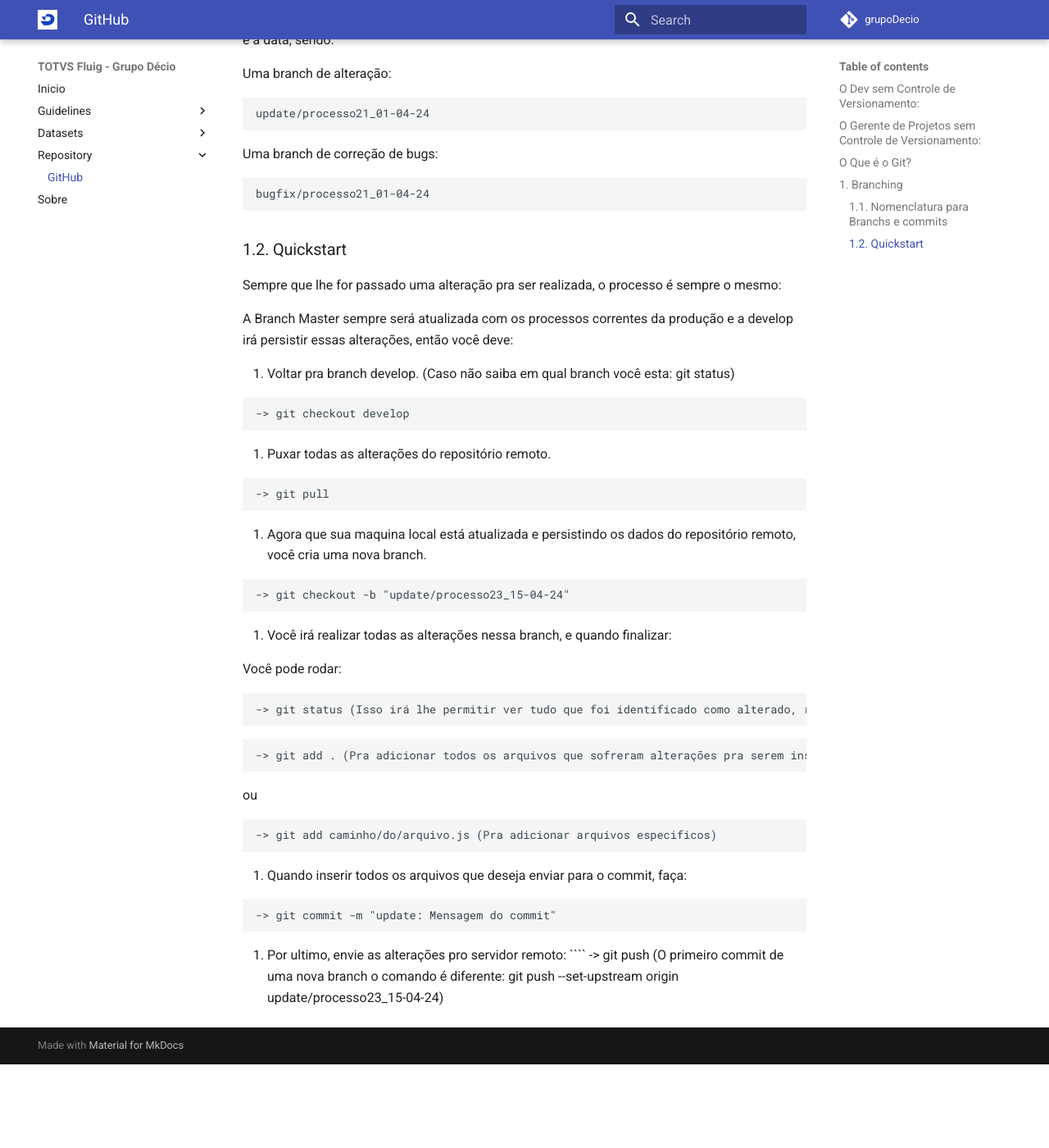
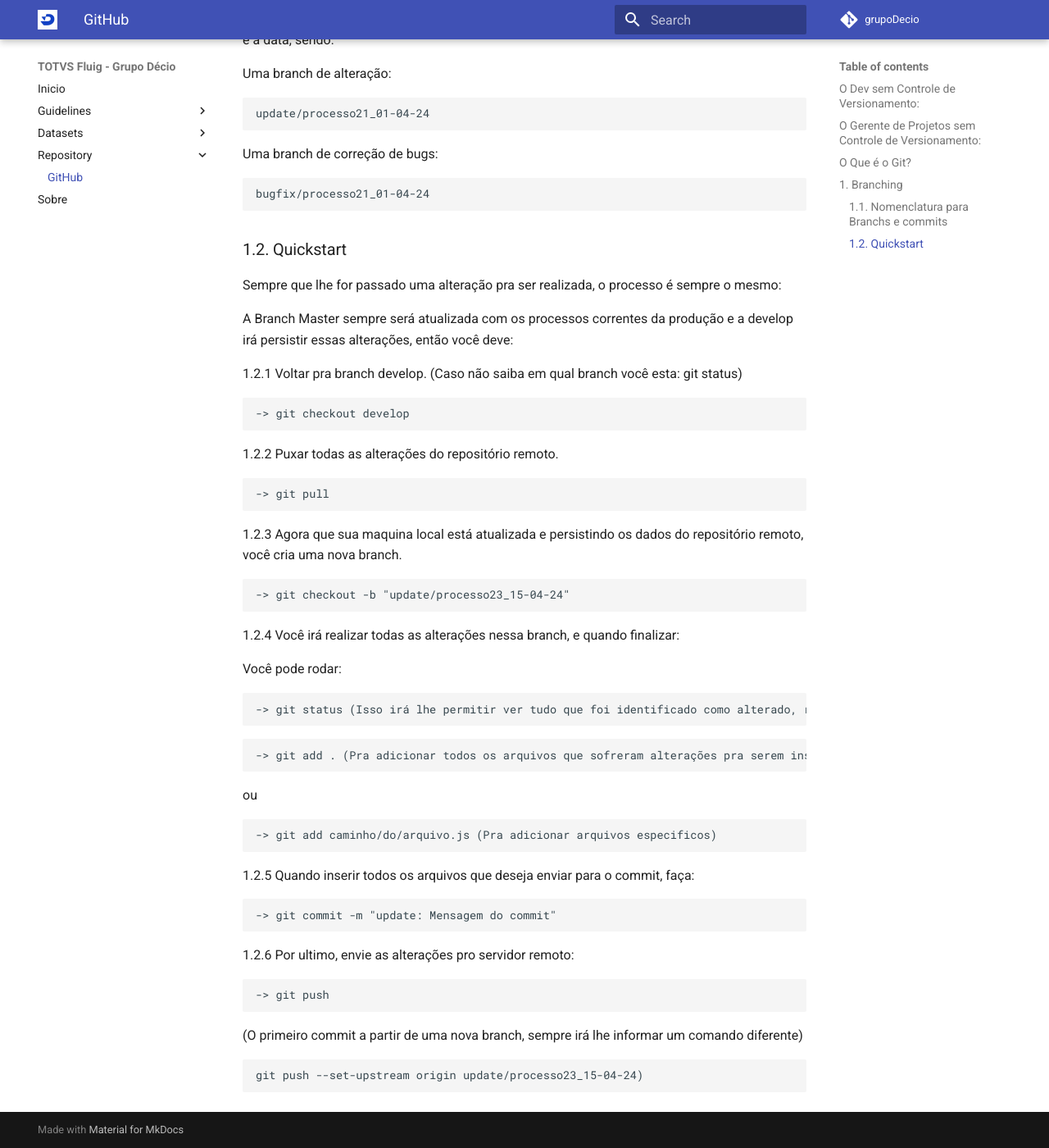
Before and after one commit to grupoDecio/docs, an MkDocs documentation site: the page built from docs/repository/github.md, in a window 1280 px wide and 1400 px high, scrolled down 2784 px. Shown: the whole window at 82% size. Built offline with MkDocs 1.6.1 and Material for MkDocs 9.7.7, drawn with Linux system fonts in a browser that asks for light colours; comment, search, counter and statistics services are not loaded; before the commit the page ends 4082 px from its top, so only the background shows below that.

`````diff
--- a/docs/repository/github.md
+++ b/docs/repository/github.md
@@ -1,4 +1,3 @@
-
 # Guia do Iniciante: Desbravando o Git
 
 Bem-vindo ao Mundo do Controle de Versão com Git
@@ -52,24 +51,27 @@ Mas não em projetos de grandes proporções onde existem vários desenvolvedore
 O Git Flow nada mais é que um modelo de contribuições que é amplamente utilizado para o desenvolvimento colaborativo, e ele se baseia em duas branchs principais:
 
 ![Git Flow](../assets/gitflow.png)
-````
+
+```
 master -> Que representa o estado atual de todos os processos correntes na produção
 develop -> Derivada da master, é a branch onde iremos enviar nossas alterações durante as semanas, para que no final, após todos os testes necessários, realizemos o merge na master.
-````
+```
 
 ### 1.1. Nomenclatura para Branchs e commits
 
 Neste repositório nós organizamos as contribuições baseadas: no tipo de alteração, o processo e a data, sendo:
 
 Uma branch de alteração:
-````
+
+```
 update/processo21_01-04-24
-````
+```
+
 Uma branch de correção de bugs:
-````
+
+```
 bugfix/processo21_01-04-24
-````
-
+```
 
 ### 1.2. Quickstart
 
@@ -77,38 +79,56 @@ Sempre que lhe for passado uma alteração pra ser realizada, o processo é semp
 
 A Branch Master sempre será atualizada com os processos correntes da produção e a develop irá persistir essas alterações, então você deve:
 
-1. Voltar pra branch develop. (Caso não saiba em qual branch você esta: git status)
-````
+1.2.1 Voltar pra branch develop. (Caso não saiba em qual branch você esta: git status)
+
+```
 -> git checkout develop
-````
-2. Puxar todas as alterações do repositório remoto.
-````
+```
+
+1.2.2 Puxar todas as alterações do repositório remoto.
+
+```
 -> git pull
-````
+```
 
-3. Agora que sua maquina local está atualizada e persistindo os dados do repositório remoto, você cria uma nova branch.
-````
+1.2.3 Agora que sua maquina local está atualizada e persistindo os dados do repositório remoto, você cria uma nova branch.
+
+```
 -> git checkout -b "update/processo23_15-04-24"
-````
-4. Você irá realizar todas as alterações nessa branch, e quando finalizar:
+```
+
+1.2.4 Você irá realizar todas as alterações nessa branch, e quando finalizar:
 
 Você pode rodar:
-````
+
+```
 -> git status (Isso irá lhe permitir ver tudo que foi identificado como alterado, removido e afins)
-````
+```
 
-````
+```
 -> git add . (Pra adicionar todos os arquivos que sofreram alterações pra serem inseridos no commit)
-````
+```
+
 ou
-````
+
+```
 -> git add caminho/do/arquivo.js (Pra adicionar arquivos especificos)
-````
+```
 
-5. Quando inserir todos os arquivos que deseja enviar para o commit, faça:
-````
+1.2.5 Quando inserir todos os arquivos que deseja enviar para o commit, faça:
+
+```
 -> git commit -m "update: Mensagem do commit"
-````
-6. Por ultimo, envie as alterações pro servidor remoto:
-````
--> git push (O primeiro commit de uma nova branch o comando é diferente: git push --set-upstream origin update/processo23_15-04-24)
+```
+
+1.2.6 Por ultimo, envie as alterações pro servidor remoto:
+
+```
+-> git push
+```
+
+(O primeiro commit a partir de uma nova branch, sempre irá lhe informar um comando diferente)
+
+```
+git push --set-upstream origin update/processo23_15-04-24)
+```
--- a/mkdocs.yml
+++ b/mkdocs.yml
@@ -5,12 +5,14 @@ edit_uri: edit/main/docs
 nav:
   - Inicio: index.md
   - Guidelines:
-    - 'Guia do Iniciante': 'guidelines/begginers_guide.md'
+      - "Guia do Iniciante": "guidelines/begginers_guide.md"
+      - "Guia de Configuração de Processos Git": "guidelines/fluig-git_guide.md"
+      - "Guia de Configuração da Documentação": "guidelines/mkdocs_guide.md"
   - Datasets:
-    - 'Genérico': 'datasets/ds_generico.md'
-    - 'Usuários por Grupo': 'datasets/dsUsuariosPorGrupo.md'
+      - "Genérico": "datasets/ds_generico.md"
+      - "Usuários por Grupo": "datasets/dsUsuariosPorGrupo.md"
   - Repository:
-    - 'GitHub': 'repository/github.md'
+      - "GitHub": "repository/github.md"
   - Sobre: about.md
 theme:
   logo: img/favicon.ico
`````
Also changed, not shown: docs/guidelines/fluig-git_guide.md (added, +181 -0 lines), docs/guidelines/mkdocs_guide.md (added, +3 -0 lines), docs/assets/eclipse_trocandoWorkspace.png (added), docs/assets/fluig_exportandoProcesso.png (added), docs/assets/git_addPonto.png (added), docs/assets/git_clickCopyURL.png (added), docs/assets/git_cloningRepo.png (added), docs/assets/git_creatingNewRepo.png (added), docs/assets/git_gitignore.png (added), docs/assets/git_inserindoZipNoRepo.png (added), docs/assets/git_newRepo.png (added), docs/assets/git_repoPadrao.png (added), docs/assets/git_statusCheck.png (added), docs/assets/nomenclatura_antigosProcessos.png (added), 2 more files.
